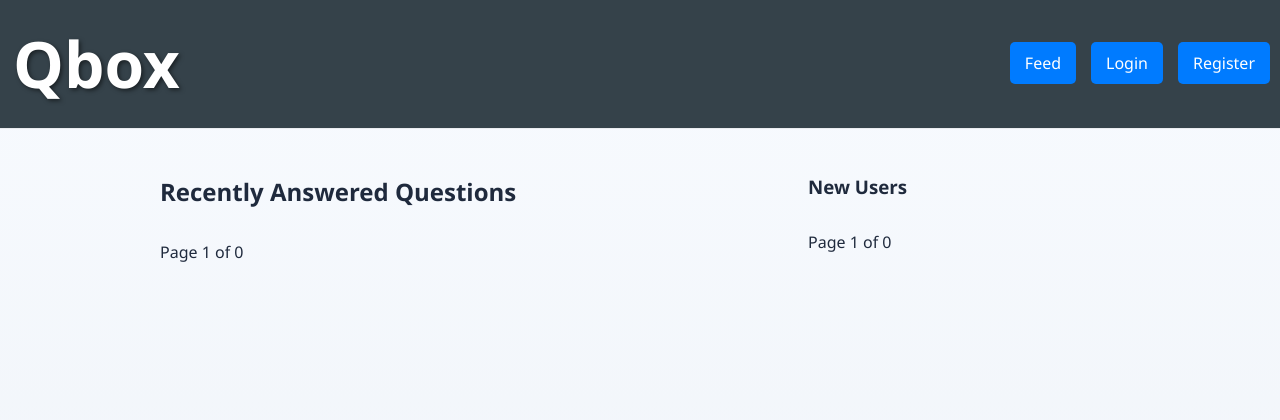
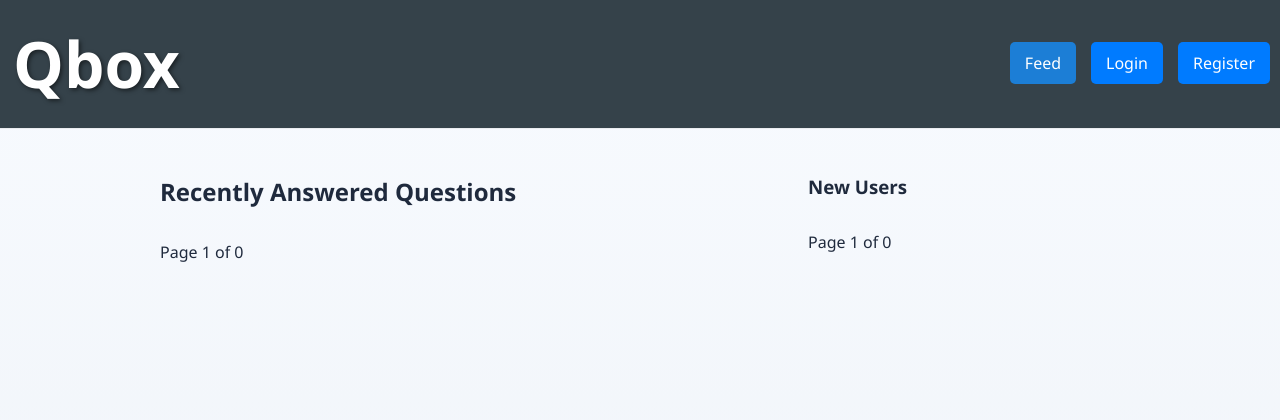
Before and after one commit to VertyyBird/qbox, a Flask app: page /feed in a window 1280 px wide. Shown: the top 420 px of the page. Run offline with Flask 3, Linux system fonts and the light colour scheme; data that the repository does not hold is empty.

Commit message:
highlight active nav buttons

```diff
--- a/static/css/styles.css
+++ b/static/css/styles.css
@@ -79,6 +79,15 @@ header nav ul li a {
 
 header nav ul li a:hover {
     background-color: #0056b3;
+}
+
+.btn-active {
+    background-color: #1c7ed6;
+    color: #ffffff;
+}
+
+.btn-active:hover {
+    background-color: #1864ab;
 }
 
 .btn-attention {
--- a/templates/header.html
+++ b/templates/header.html
@@ -17,27 +17,33 @@ along with this program.  If not, see <https://www.gnu.org/licenses/>.
 #}
 
 <header>
+    {% set on_feed = request.endpoint == 'feed' %}
+    {% set on_profile = request.endpoint in ['profile', 'legacy_profile'] and current_user.is_authenticated and request.view_args and request.view_args.get('username') == current_user.username %}
+    {% set on_dashboard = request.endpoint == 'dashboard' %}
+    {% set on_admin = request.endpoint and request.endpoint.startswith('admin_') %}
+    {% set on_login = request.endpoint == 'login' %}
+    {% set on_register = request.endpoint == 'register' %}
     <div class="header-main">
         <div class="logo-container">
             <a class="logolink" href="{{ url_for('home') }}"><h1 class="logo">Qbox</h1></a>
         </div>
         <nav>
             <ul>
-                <li><a class="btn" href="{{ url_for('feed') }}">Feed</a></li>
+                <li><a class="btn {% if on_feed %}btn-active{% endif %}" href="{{ url_for('feed') }}">Feed</a></li>
                 {% if current_user.is_authenticated %}
-                <li><a class="btn" href="{{ url_for('profile', username=current_user.username) }}">Profile - {{ current_user.username }}{% if current_user.is_admin %} (ID {{ current_user.id }}){% endif %}</a></li>
+                <li><a class="btn {% if on_profile %}btn-active{% endif %}" href="{{ url_for('profile', username=current_user.username) }}">Profile - {{ current_user.username }}{% if current_user.is_admin %} (ID {{ current_user.id }}){% endif %}</a></li>
                 <li>
-                    <a class="btn {% if unanswered_count %}btn-attention{% endif %}" href="{{ url_for('dashboard') }}">
+                    <a class="btn {% if unanswered_count %}btn-attention{% endif %} {% if on_dashboard %}btn-active{% endif %}" href="{{ url_for('dashboard') }}">
                         Dashboard{% if unanswered_count %} - {{ unanswered_count }}{% endif %}
                     </a>
                 </li>
                 {% if current_user.is_admin %}
-                <li><a class="btn" href="{{ url_for('admin_panel') }}">Admin</a></li>
+                <li><a class="btn {% if on_admin %}btn-active{% endif %}" href="{{ url_for('admin_panel') }}">Admin</a></li>
                 {% endif %}
                 <li><a class="btn" href="{{ url_for('logout') }}">Logout</a></li>
                 {% else %}
-                <li><a class="btn" href="{{ url_for('login') }}">Login</a></li>
-                <li><a class="btn" href="{{ url_for('register') }}">Register</a></li>
+                <li><a class="btn {% if on_login %}btn-active{% endif %}" href="{{ url_for('login') }}">Login</a></li>
+                <li><a class="btn {% if on_register %}btn-active{% endif %}" href="{{ url_for('register') }}">Register</a></li>
                 {% endif %}
             </ul>
         </nav>
```
